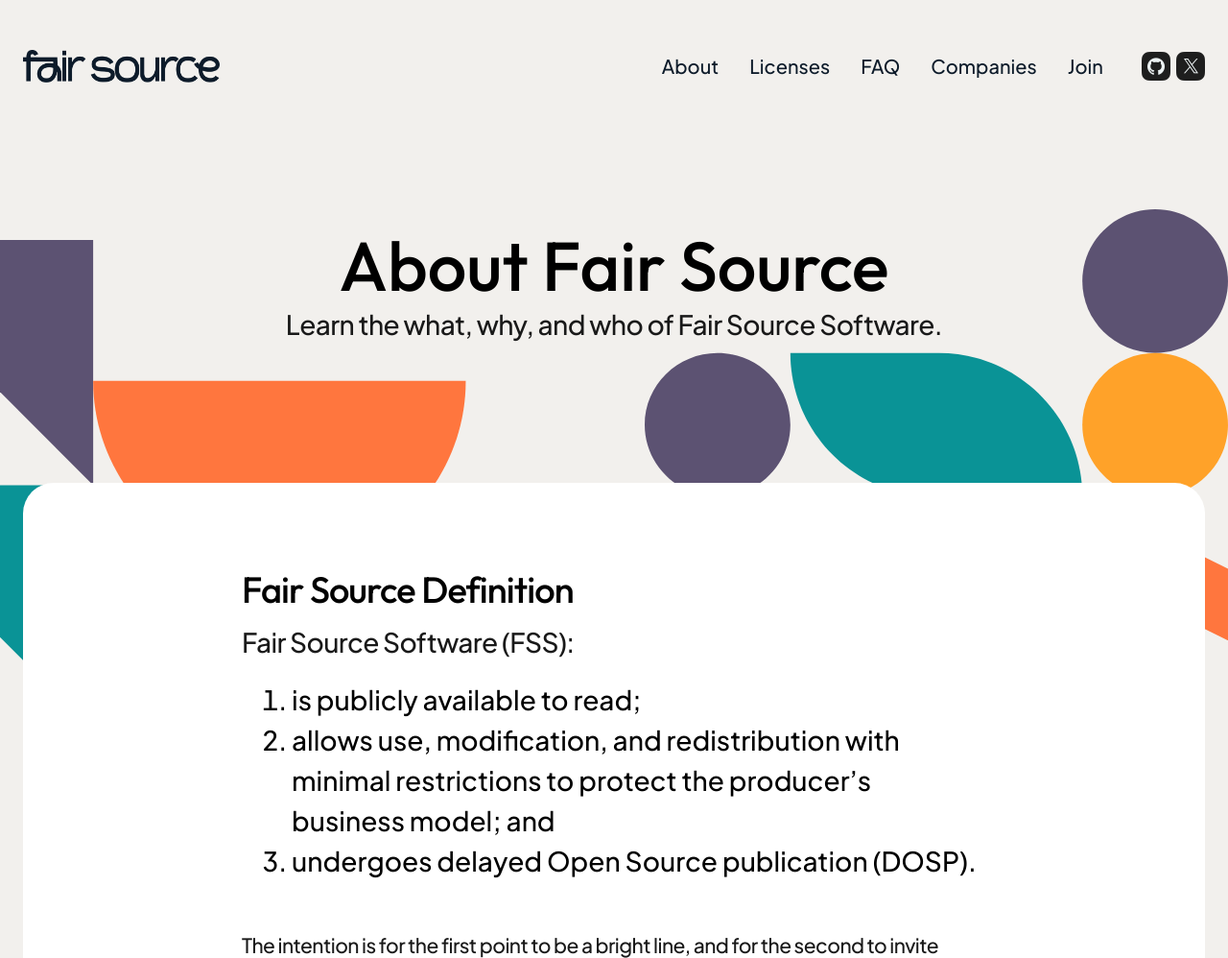
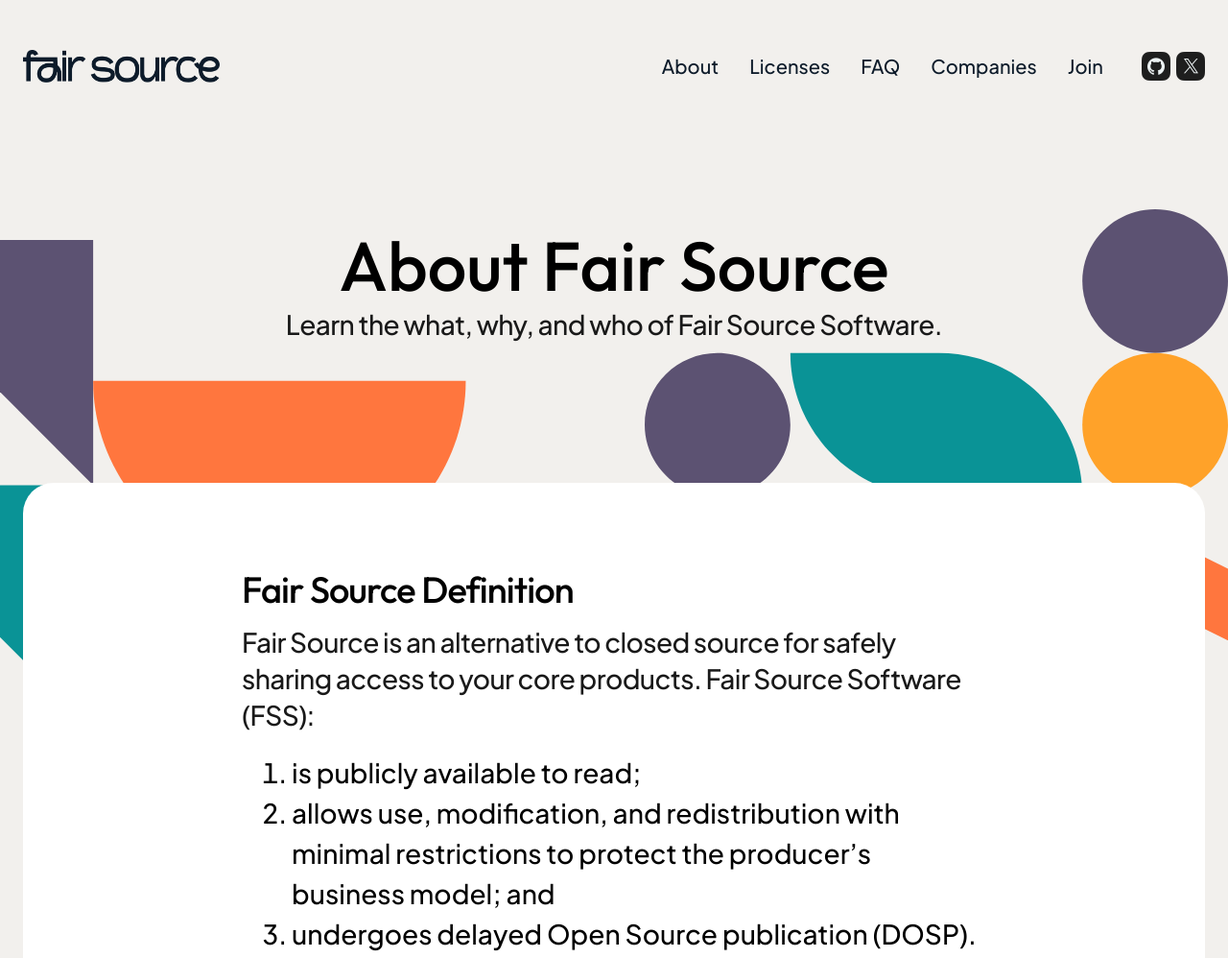
Before and after one commit to fairsource/fair.io, an Astro site: page /about in a window 1280 px wide. Shown: the top 998 px of the page at 96% size. Built offline with nearby package versions, Linux system fonts and the light colour scheme; Astro itself is replaced by a stand-in of ours.

Commit message:
Update top-level pitch

```diff
--- a/src/pages/about.astro
+++ b/src/pages/about.astro
@@ -10,7 +10,7 @@ import GeoRight from '/images/background-images/geo-right.svg?raw';
 import dospImage from '../assets/about/dosp.webp';
 
 const seoMetaData = {
-  description: 'Fair Source Software is publicly available to read; allows use, modification, and redistribution with minimal restrictions to protect the producer’s business model; and undergoes delayed Open Source publication.',
+  description: 'Fair Source is an alternative to closed source for safely sharing access to your core products. Fair Source Software (FSS) can be used with minimal restrictions, and becomes Open Source after a period of time.',
   slug: 'about/'
 };
 
@@ -43,7 +43,8 @@ const seoMetaData = {
         <p
           class="text-[1.75rem] font-[500] leading-[135%] tracking-[-0.0375rem] pb-[1.25rem]"
         >
-          Fair Source Software (FSS):
+          Fair Source is an alternative to closed source for safely sharing access
+          to your core products. Fair Source Software (FSS):
         </p>
         <ol
           class="text-[1.75rem] font-[500] pb-[3.25rem] pl-[3.25rem] list-decimal"
@@ -110,7 +111,7 @@ const seoMetaData = {
 
           <p class="pb-[1.5rem]">
             The purpose of Fair Source is to legitimize the practice of
-            companies meaningfully sharing the code for their core software
+            companies meaningfully sharing access to the code for their core software
             products while retaining control of their roadmap and business
             model, without confusing this with Free and Open Source Software.
             <a href="/companies/">Fair Source companies</a> value user freedom
--- a/src/pages/faq.astro
+++ b/src/pages/faq.astro
@@ -32,10 +32,9 @@ const seoMetaData = {
           <div class="relative flex flex-wrap">
             <div class="w-12/12 pb-[3.75rem]">
               <p>
-                Fair Source is software sharing that is safe for companies and
-                developers alike. The two basic features of Fair Source <a
-                  href="/licenses/">licensing</a
-                > are:
+                Fair Source is an alternative to closed source for safely sharing
+                access to a company's core software products. The two basic features
+                of Fair Source <a href="/licenses/">licensing</a > are:
               </p>
             </div>
             <div class="w-full flex flex-wrap pb-[3rem]">
--- a/src/pages/index.astro
+++ b/src/pages/index.astro
@@ -10,7 +10,7 @@ import fairSourceImage from '../assets/home/fairsource.png';
 import heroImage from '../assets/home/homeHeroImage.png';
 
 const seoMeta = {
-  description: 'Fair Source is software sharing for modern businesses. Engage the developer community with your core product while maintaining ownership of your roadmap and business model.',
+  description: 'Fair Source is an alternative to closed source for safely sharing access to your core products. Fair Source Software (FSS) can be used with minimal restrictions, and becomes Open Source after a period of time.',
 };
 
 const mobileSectionCommonClasses = 'z-0 pb-0 pt-[12.31rem] sm:pt-[9.12rem] sm:pb-[1.56rem] sm:px-[3rem] md:pt-[6.69rem] md:pb-[7.44rem]';
@@ -32,7 +32,7 @@ const mobileSectionContentClasses = 'z-10 pt-[1.5rem] pb-[1rem] relative w-12/12
         <h1 class="text-black mb-4">
           Software Sharing for Modern Businesses
         </h1>
-        <p class="text-balance text-black text-[1.5rem] xl:text-[2rem] leading-[130%] font-sans font-[500] mb-6">Engage the developer community with your company's core software products.</p>
+        <p class="text-balance text-black text-[1.5rem] xl:text-[2rem] leading-[130%] font-sans font-[500] mb-6">Fair Source is an alternative to closed source for safely sharing access to your core products.</p>
         <div class="flex flex-wrap gap-4">
           <Button type="primary" url='/join/' color="teal" cta="Join Fair Source" />
           <Button type="secondary" url='/about/' color="black" cta="Learn More" />
```
